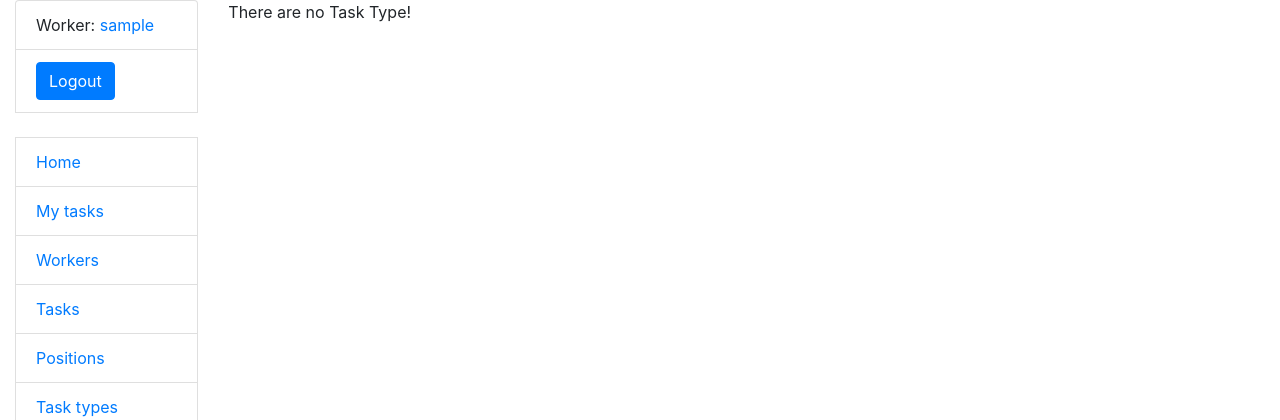
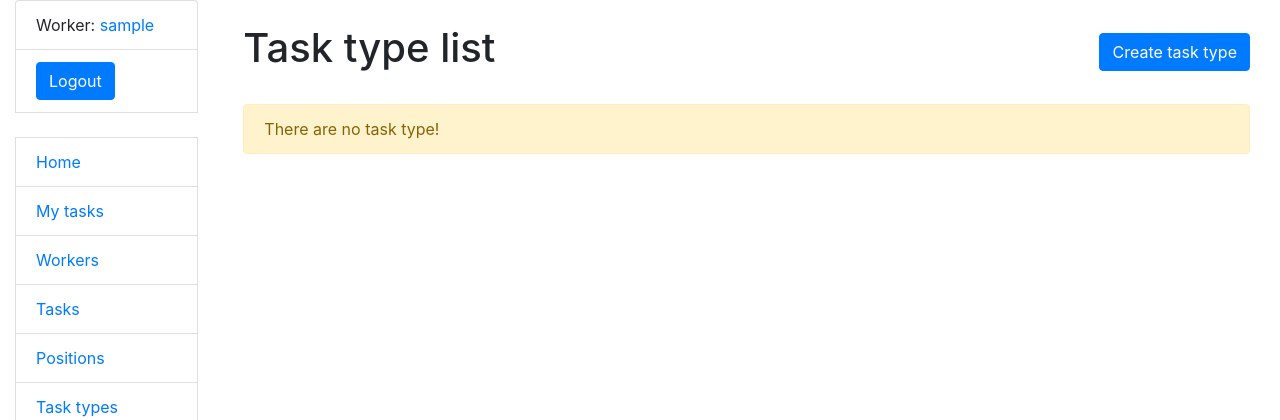
Before and after one commit to SpecializedBaby/task-master-pro, a Django app: page /task-types/ in a window 1280 px wide. Shown: the top 420 px of the page. Run offline with Django 5.2, Linux system fonts and the light colour scheme; the visitor is signed in with stand-in values (Sample User, id 1); data that the repository does not hold is empty.

Commit message:
feat: Enhance task type list template with improved styling
- Updated templates/task_manager/task_type_list.html to include better styling using Bootstrap classes
- Added a container and spacing for better layout
- Styled the task_type list using Bootstrap list group for a more visually appealing design
- Improved the readability and layout of individual task_type items
- Grouped action buttons (Create, Update, Delete) for each task type using Bootstrap button group
- Added an alert message for the empty state when there are no task typies

This commit improves the visual appeal and user experience of the task type list page, making it more attractive and easier to navigate.

```diff
--- a/templates/task_manager/task_type_list.html
+++ b/templates/task_manager/task_type_list.html
@@ -1,15 +1,35 @@
 {% extends "base.html" %}
 
 {% block content %}
-  {% if task_type_list %}
-    <ul>
-      {% for task_type in task_type_list %}
-        <li>
-          <h2>{{ task_type.name }}</h2>
-        </li>
-      {% endfor %}
-    </ul>
-  {% else %}
-    <p>There are no Task Type!</p>
-  {% endif %}
+  <div class="container mt-4">
+    <div class="d-flex justify-content-between align-items-center mb-3">
+      <h1>Task type list</h1>
+      <a href="{% url 'task_manager:task-type-create' %}" class="btn btn-primary">
+        Create task type
+      </a>
+    </div>
+    {% if task_type_list %}
+      <div class="list-group">
+        {% for task_type in task_type_list %}
+          <div class="list-group-item">
+            <div class="d-flex w-100 justify-content-between align-items-center">
+              <h5 class="mb-1">{{ task_type.name }}</h5>
+              <div class="btn-group" role="group" aria-label="Position Actions">
+                <a href="{% url 'task_manager:task-type-update' pk=task_type.id %}" class="btn btn-secondary">
+                  Update
+                </a>
+                <a href="{% url 'task_manager:task-type-delete' pk=task_type.id %}" class="btn btn-danger">
+                  Delete
+                </a>
+              </div>
+            </div>
+          </div>
+        {% endfor %}
+      </div>
+    {% else %}
+      <div class="alert alert-warning mt-4" role="alert">
+        There are no task type!
+      </div>
+    {% endif %}
+  </div>
 {% endblock %}
```
